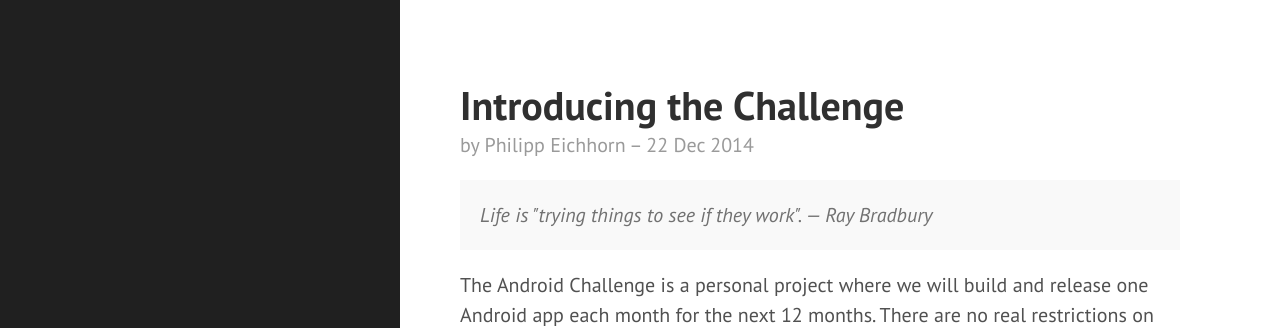
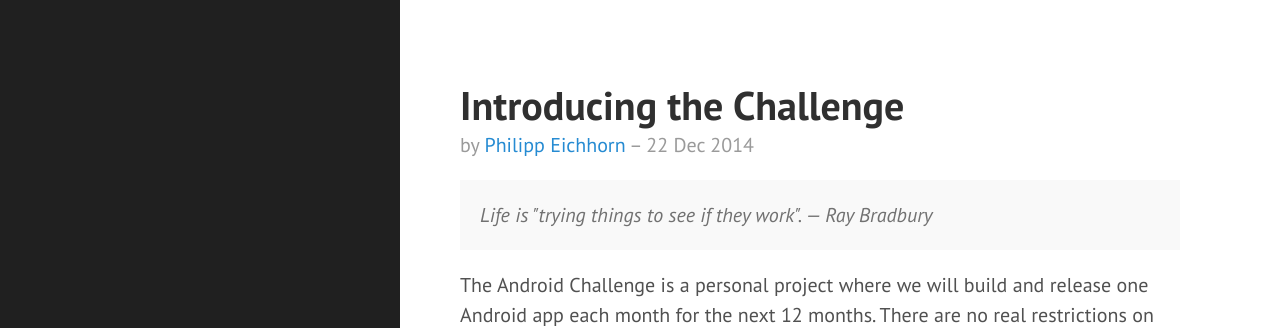
Before and after one commit to Haroenv/FauDroids.github.io, a Jekyll site: the page built from index.html, in a window 1280 px wide and 1235 px high. Shown: the top 328 px of the window. Built offline with Jekyll 4.4.1, drawn with Linux system fonts in a browser that asks for light colours; Markdown is read by kramdown in place of the engine named in the settings; the list of posts is cut into pages by our own code.

Commit message:
Added link from author name to team page in posts

```diff
--- a/_layouts/post.html
+++ b/_layouts/post.html
@@ -5,7 +5,7 @@ layout: default
 {% assign author = site.authors[page.author] %}
 <div class="post">
   <h1 class="post-title">{{ page.title }}</h1>
-  <span class="post-author-date">by {{ author.name }} &ndash; {{ page.date | date_to_string }}</span>
+  <span class="post-author-date">by <a href={{ site.baseurl }}/team#{{ page.author }}>{{ author.name }}</a> &ndash; {{ page.date | date_to_string }}</span>
   {{ content }}
 </div>
 
--- a/index.html
+++ b/index.html
@@ -13,7 +13,7 @@ title: Home
       </a>
     </h1>
 
-	<span class="post-author-date">by {{ author.name }} &ndash; {{ post.date | date_to_string }}</span>
+	<span class="post-author-date">by <a href={{ site.baseurl }}/team#{{     post.author }}>{{ author.name }}</a> &ndash; {{ post.date | date_to_string }}</span>
 
     {{ post.content }}
   </div>
```
Also changed, not shown: team.md (+3 -2 lines).
